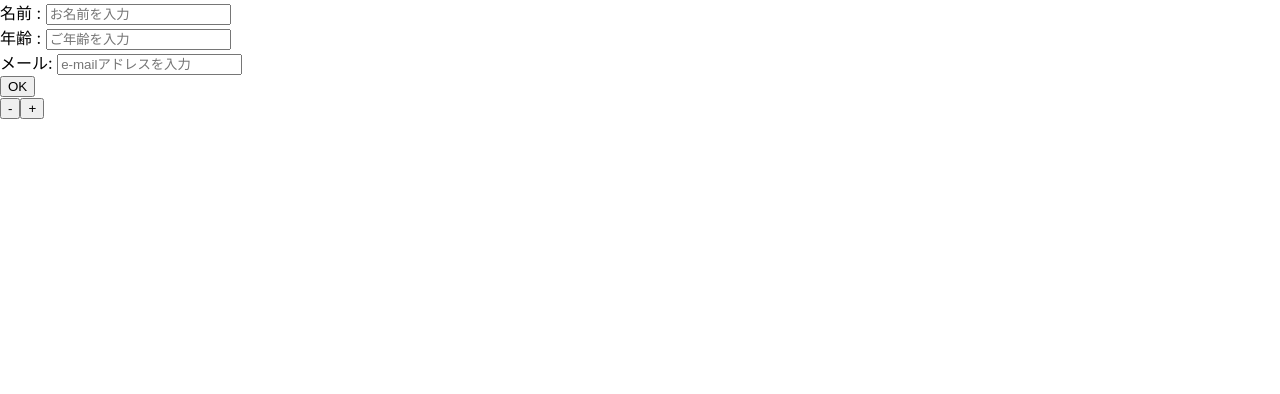
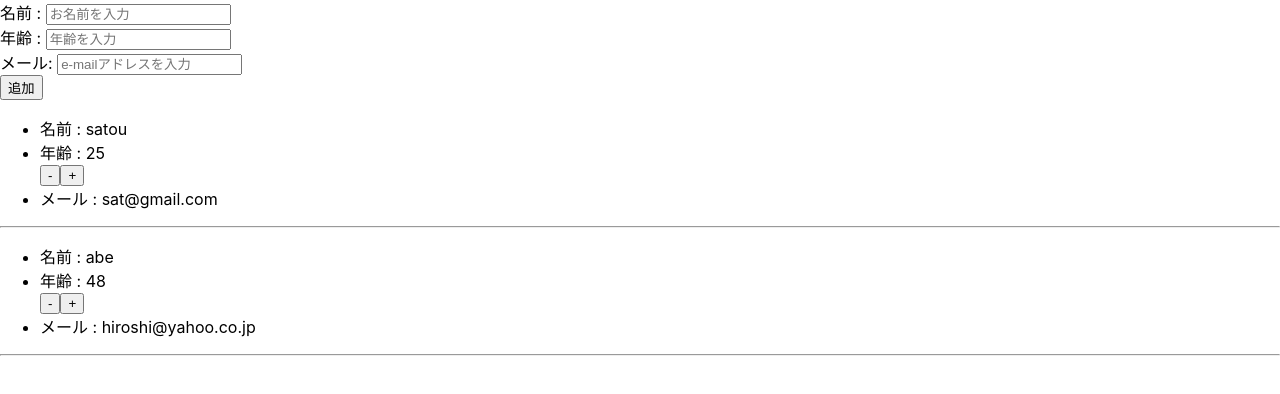
Before and after one commit to okiayaka/react-crm-app, a React (Create React App) app: page / in a window 1280 px wide. Shown: the top 394 px of the page. Built offline with nearby package versions, Linux system fonts and the light colour scheme.

Commit message:
Listコンポーネント機能実装（途中）

```diff
--- a/src/App.js
+++ b/src/App.js
@@ -2,56 +2,164 @@ import React from 'react';
 
 const App = () => {
   const [detas, setDetas] = React.useState([
-    "name",
-    "age",
-    "e-mail"
+    {
+      name:'satou', age:'25', email:'sat@gmail.com'
+    },
+    {
+      name:'abe', age:'48', email:'hiroshi@yahoo.co.jp'
+    },
   ])
 
+
+  // Formコンポーネント
   const Form = (props) => {
     const handleSubmit = (e) => {
+
       e.preventDefault()
 
-      const newDetas = props.detas.slice()
+      const addDetas = props.detas.slice()
 
       const name = e.target.name.value
       const age = e.target.age.value
       const ad = e.target.ad.value
 
-      newDetas.push(name)
+      // addDetas.push(name)
+      // addDetas.push(age)
+      // addDetas.push(ad)
 
-      props.setDetas(newDetas)
+      // addDetas.push(detas)
+
+      props.setDetas(addDetas)
     }
     return (
       <>
         <form onSubmit={handleSubmit}>
           名前 : <input type="text" name="name" placeholder="お名前を入力"/> <br />
-          年齢 : <input type="tel" maxlength="3" placeholder="ご年齢を入力"/> <br />
-          メール: <input type="email" placeholder="e-mailアドレスを入力"/> <br />
-          <button type="submit">OK</button>
+          年齢 : <input type="tel" name="age" maxlength="2" placeholder="年齢を入力"/> <br />
+          メール: <input type="email" name="ad" placeholder="e-mailアドレスを入力"/> <br />
+          <button type="submit">追加</button>
         </form>
       </>
     )
   }
 
   const List = (props) => {
+
+    // const userDeta = () => {
+    // }
+
+    // // ＋ボタンが押された時以下の処理を実行
+    //   const incBtn = () => {
+    //     // 1.props.detas[index].ageの数を取得
+    //     const newAge = props.detas[index].age.value
+    //     // 2.取得した値に＋１する。
+    //     newAge ++
+    //   }
+
+    // カウントボタン
+    // 1.年齢のvalueを取得 <- 値の取得がうまくいっていない
+    // 2.+1する
+
+      // const incBtn = (props) => {
+      //   const newAge = props.detas[this.index].age.slice()
+      //   props.setDetas(newAge++)
+      // }
+
+      const incBtn = (props) => {
+        const incAge = props.detas[this.index].age.value
+        props.setDetas(incAge++)
+      }
+
+
+      const decBtn = (props) => {
+        // const newAge = props.detas[this.index].age.slice()
+        // props.setDetas(newAge++)
+        // this.setDetas({count :this.detas.count -1})
+        // props.setDetas({ value: props.detas[this.index].age - 1})
+        const newAge = props.detas[this.index].age.value
+        props.setDetas(newAge - 1)
+        console.log( '-1')
+      }
+
+
     return (
+      // return内はconst書けない
       <>
 
+        {/* <ul><li></li></ul>をコピーする。
+        .slice()を使う。
+        切り返し処理＝ for? */}
+        {/* map = 新しい配列を生成 */}
+        {/* detas にindex番号を入れる */}
+        {/* 要素のindex番号を取得 */}
+        {/* index -> +1 */}
 
-      <Btn></Btn>
+        {/* ＋ボタンが押された時以下の処理を実行
+            const incBtn = () => {
+              // 1.props.detas[index].ageの数を取得
+              const newAge = props.detas[index].age.value
+              // 2.（クリックしたら）取得した値に＋１する。
+              newAge ++
+        } */}
+
+
+        {/* <ul>をあるだけ表示。detasにはindex番号を反映。 */}
+
+        {
+          // mapメソッド
+          // 既存の配列.map(処理) => 既存の配列に処理をして返してくれる。
+          // ？？.map((deta, index)？？
+          props.detas.map((deta, index) => {
+            return (
+              <>
+              <ul>
+                <li>名前 : {props.detas[index].name}</li>
+                <li>年齢 : {props.detas[index].age}</li>
+                {/* <li>年齢 : {props.detas[index].age.value}</li> */}
+                {/* <li>年齢 : {props.detas[index].age.value + 1}</li> */}
+
+                {/* {props.detas[index].age}の数を取得→1ずつ減らす、増やす処理（関数）。 */}
+                {/* <button onClick={decBtn}> - </button>
+                <button onClick={incBtn}> + </button> */}
+
+                <button onClick={decBtn}> - </button>
+                <button onClick={incBtn}> + </button>
+
+                {/* <button> - </button>
+                <button> + </button> */}
+
+                <li>メール : {props.detas[index].email}</li>
+              </ul>
+              <hr />
+              </>
+            )
+          })
+        }
+
+        {/* <ul>
+          <li>名前 : {props.detas[0].name}</li>
+          <li>年齢 : {props.detas[0].age}</li>
+
+            <button> - </button>
+            <button> + </button>
+
+          <li>メール : {props.detas[0].email}</li>
+        </ul>
+
+        <ul>
+          <li>名前 : {props.detas[1].name}</li>
+          <li>年齢 : {props.detas[1].age}</li>
+
+            <button> - </button>
+            <button> + </button>
+
+          <li>メール : {props.detas[1].email}</li>
+        </ul> */}
+
+
       </>
     )
   }
-
-  const Btn = (props) => {
-    return(
-      <>
-        <button> - </button>
-        <button> + </button>
-      </>
-    )
-  }
-
 
   return (
     <section>
```
